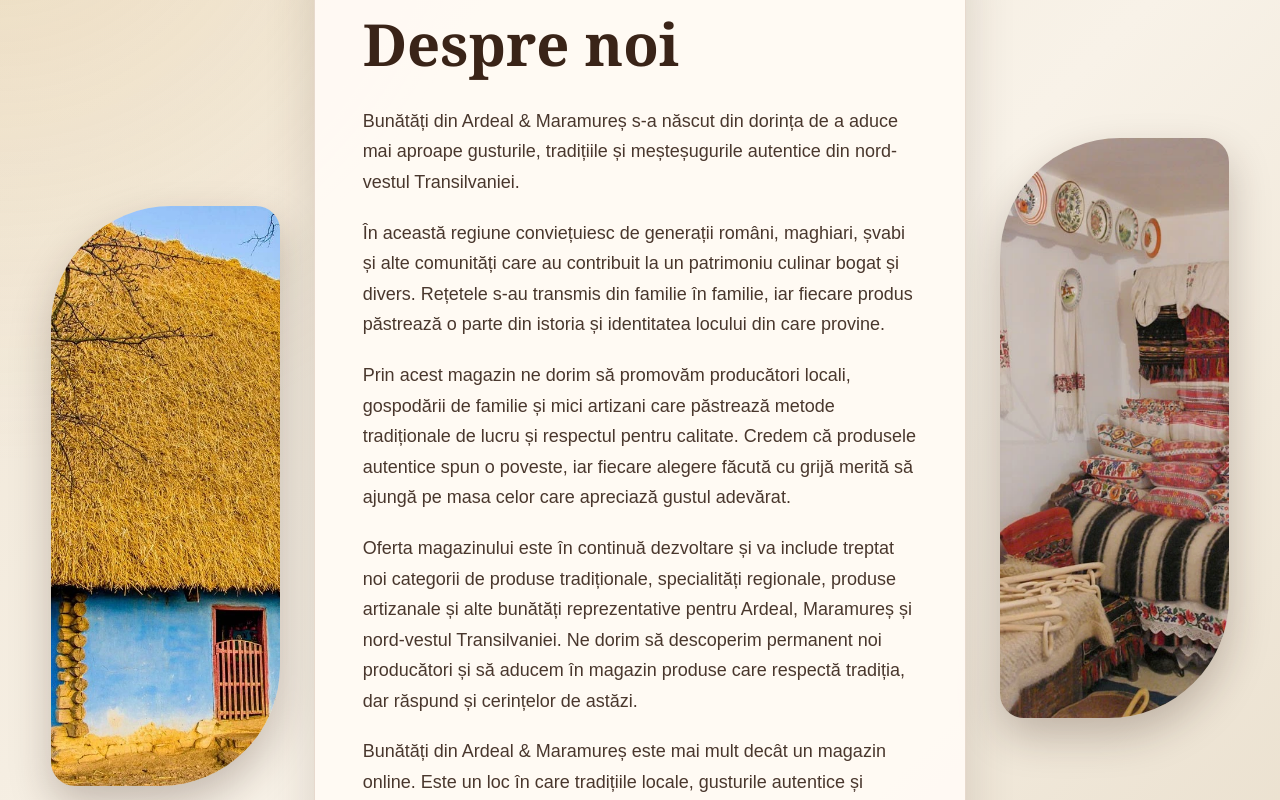
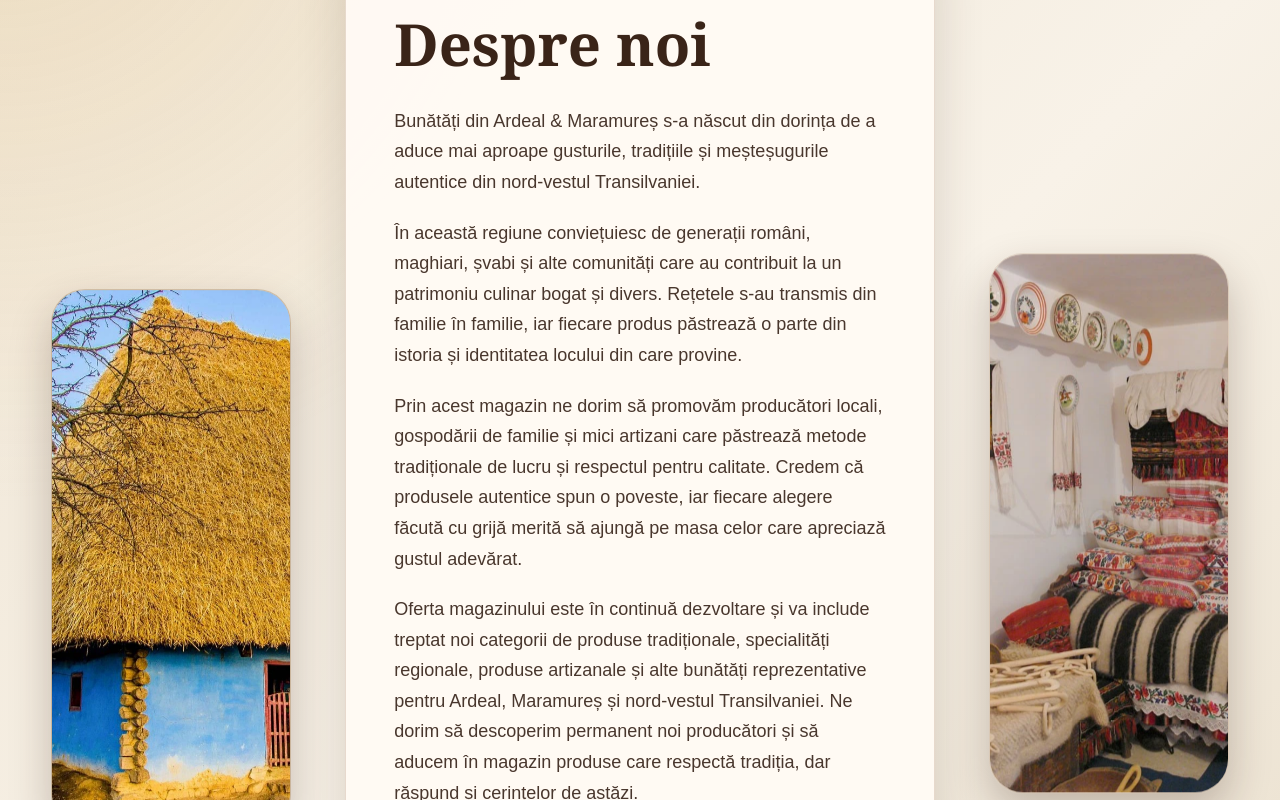
Before and after one commit to larixsh/nv-transylvanian-traditional-market, a React (Vite) app: page / in a window 1280 px wide. Shown: the part 960-1760 px from the top of the page. Built offline with nearby package versions, Linux system fonts and the light colour scheme.

Commit message:
Imbunatatire sectiune Despre noi

```diff
--- a/src/index.css
+++ b/src/index.css
@@ -250,15 +250,15 @@ body {
 
 .about-layout {
   width: 100%;
-  max-width: 1500px;
+  max-width: 1580px;
   margin: 0 auto;
   display: grid;
   grid-template-columns:
-    minmax(180px, 0.7fr)
-    minmax(500px, 2fr)
-    minmax(180px, 0.7fr);
+    minmax(240px, 0.8fr)
+    minmax(520px, 2fr)
+    minmax(240px, 0.8fr);
   align-items: center;
-  gap: 34px;
+  gap: 54px;
 }
 
 .about-container {
@@ -305,9 +305,10 @@ body {
 
 .about-image-card {
   position: relative;
-  height: 580px;
+  height: 540px;
   overflow: hidden;
-  border-radius: 120px 24px 120px 24px;
+  border: 1px solid rgba(122, 67, 28, 0.2);
+  border-radius: 34px;
   box-shadow: 0 18px 40px rgba(50, 29, 18, 0.25);
 }
 
@@ -318,17 +319,44 @@ body {
   object-fit: cover;
   transition: transform 0.8s ease;
 }
+.about-image-left img {
+  object-fit: cover;
+  object-position: 40% center;
+}
 
 .about-image-card:hover img {
   transform: scale(1.07);
 }
 
 .about-image-left {
-  transform: translateY(34px);
+  background-color: #ded2bd;
+  animation: float-left-image 7s ease-in-out infinite;
 }
 
 .about-image-right {
-  transform: translateY(-34px);
+  animation: float-right-image 8s ease-in-out infinite;
+}
+
+@keyframes float-left-image {
+  0%,
+  100% {
+    transform: translateY(24px);
+  }
+
+  50% {
+    transform: translateY(4px);
+  }
+}
+
+@keyframes float-right-image {
+  0%,
+  100% {
+    transform: translateY(-24px);
+  }
+
+  50% {
+    transform: translateY(-4px);
+  }
 }
 
 @media (max-width: 900px) {
@@ -469,3 +497,14 @@ body {
     font-size: 17px;
   }
 }
+@media (prefers-reduced-motion: reduce) {
+  .about-image-left,
+  .about-image-right {
+    animation: none;
+    transform: none;
+  }
+
+  .about-image-card img {
+    transition: none;
+  }
+}
```
